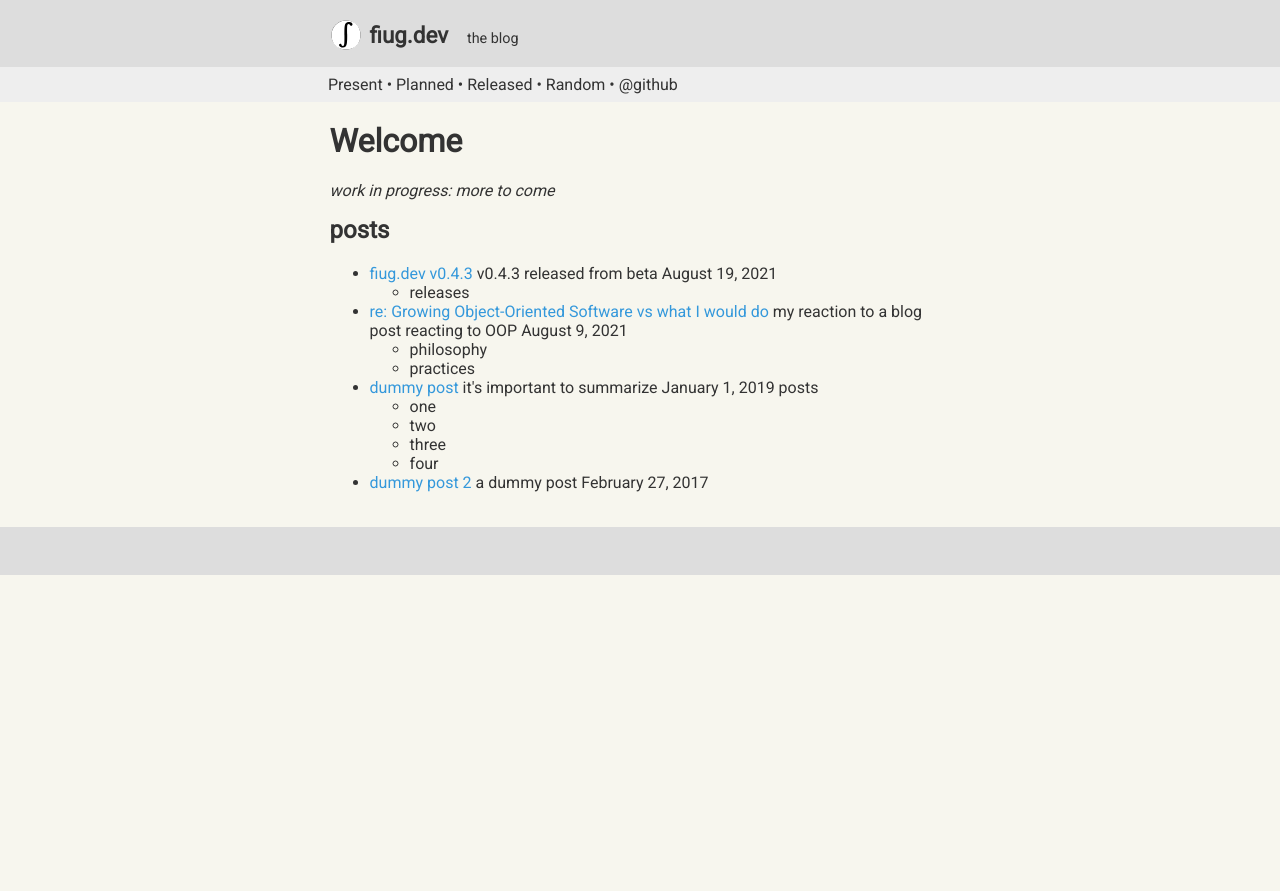
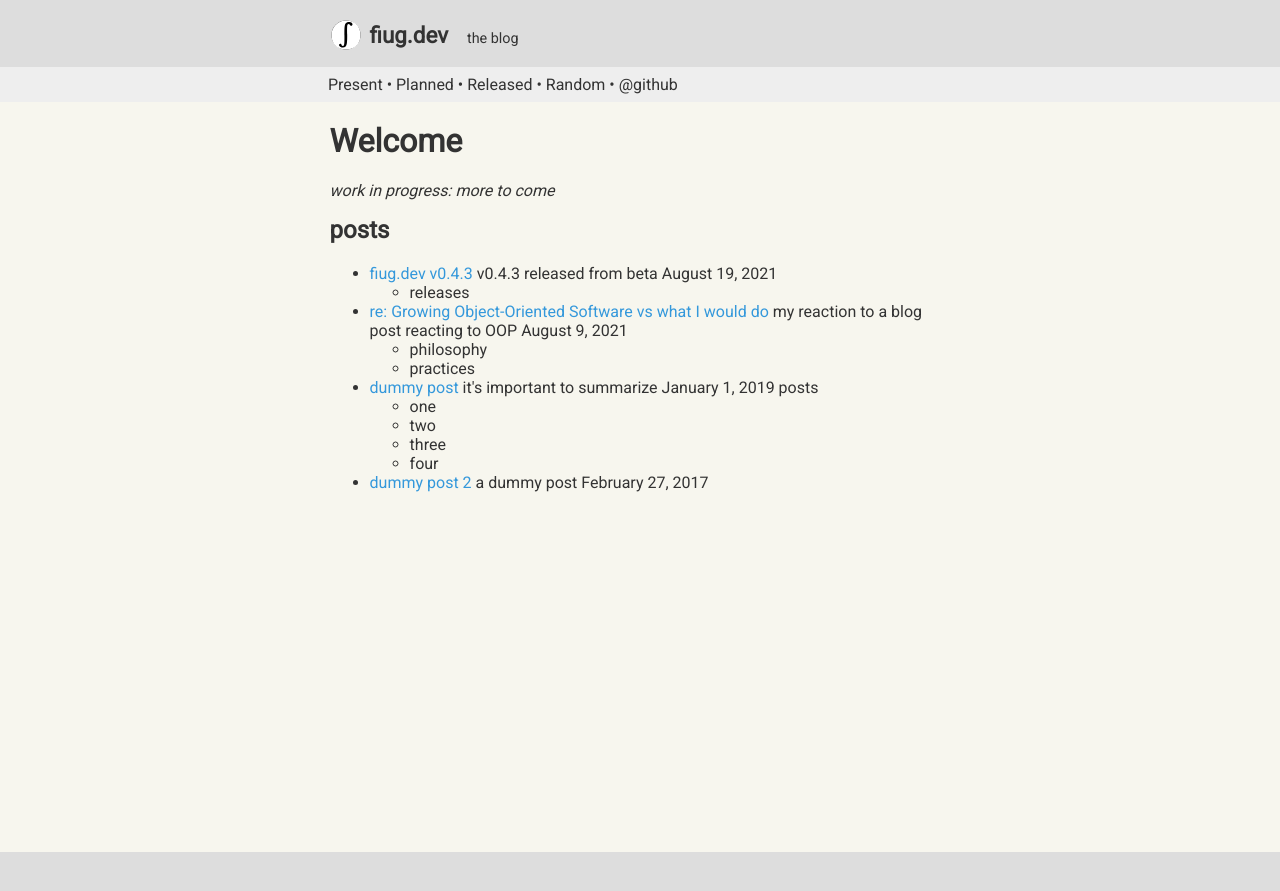
Before and after one commit to fiugd/blog, a Jekyll site: the page built from docs/index.md, in a window 1280 px wide. Shown: the top 891 px of the page. Built offline with Jekyll 4.4.1, drawn with Linux system fonts in a browser that asks for light colours.

Commit message:
Update style.scss

```diff
--- a/docs/css/style.scss
+++ b/docs/css/style.scss
@@ -30,7 +30,7 @@ body{
   font-family: $font-family;
   display: flex;
   flex-direction: column;
-  /*height: 100vh;*/
+  min-height: 100vh;
   align-items: center;
 }
 
```
